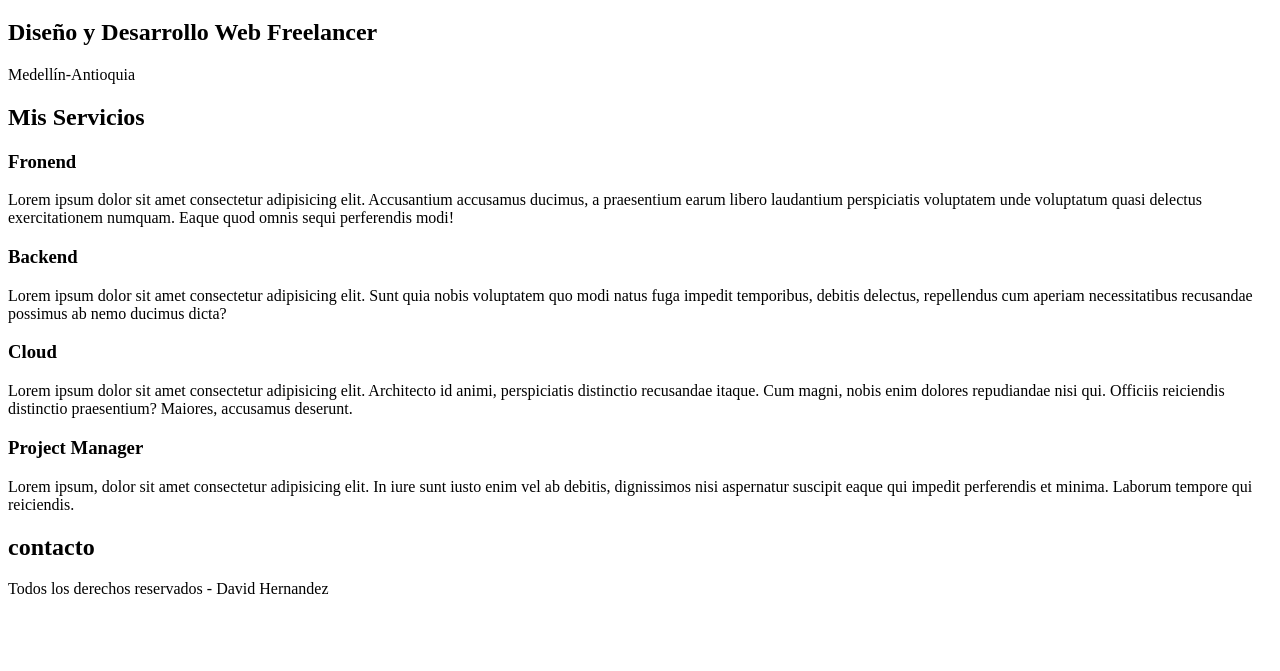
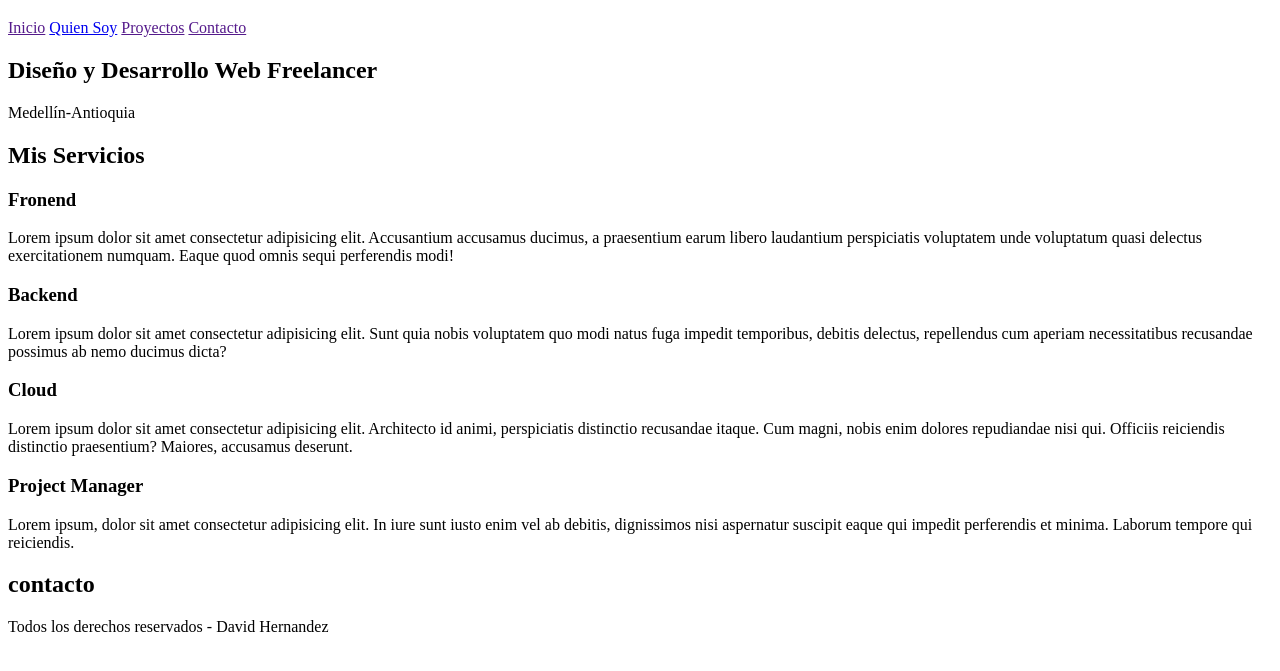
Before and after one commit to davidhdzara/portafolio, a plain HTML site: page index.html in a window 1280 px wide. Shown: the part 61-732 px from the top of the page. Drawn offline with Linux system fonts and the light colour scheme.

Commit message:
fet:add nosotros page and new structure for index page

```diff
--- a/index.html
+++ b/index.html
@@ -6,40 +6,72 @@
     <title>David Hernandez | Freelancer</title>
   </head>
   <body>
+    <header>
       <h1>David Hernandez | Freelancer</h1>
+    </header>
+
+    <nav>
+        <a href="">Inicio</a>
+        <a href="notros.html">Quien Soy</a>
+        <a href="">Proyectos</a>
+        <a href="">Contacto</a>
+    </nav>
+
+    <section>
       <h2>Diseño y Desarrollo Web Freelancer</h2>
       <p>Medellín-Antioquia</p>
+    </section>
+
+    <main>
       <h2>Mis Servicios</h2>
+
+      <section>
         <h3>Fronend</h3>
         <p>
           Lorem ipsum dolor sit amet consectetur adipisicing elit. Accusantium
           accusamus ducimus, a praesentium earum libero laudantium perspiciatis
-      voluptatem unde voluptatum quasi delectus exercitationem numquam. Eaque
-      quod omnis sequi perferendis modi!
+          voluptatem unde voluptatum quasi delectus exercitationem numquam.
+          Eaque quod omnis sequi perferendis modi!
         </p>
+      </section>
+
+      <section>
         <h3>Backend</h3>
         <p>
-      Lorem ipsum dolor sit amet consectetur adipisicing elit. Sunt quia nobis
-      voluptatem quo modi natus fuga impedit temporibus, debitis delectus,
-      repellendus cum aperiam necessitatibus recusandae possimus ab nemo ducimus
-      dicta?
+          Lorem ipsum dolor sit amet consectetur adipisicing elit. Sunt quia
+          nobis voluptatem quo modi natus fuga impedit temporibus, debitis
+          delectus, repellendus cum aperiam necessitatibus recusandae possimus
+          ab nemo ducimus dicta?
         </p>
+      </section>
+
+      <section>
         <h3>Cloud</h3>
         <p>
           Lorem ipsum dolor sit amet consectetur adipisicing elit. Architecto id
-      animi, perspiciatis distinctio recusandae itaque. Cum magni, nobis enim
-      dolores repudiandae nisi qui. Officiis reiciendis distinctio praesentium?
-      Maiores, accusamus deserunt.
+          animi, perspiciatis distinctio recusandae itaque. Cum magni, nobis
+          enim dolores repudiandae nisi qui. Officiis reiciendis distinctio
+          praesentium? Maiores, accusamus deserunt.
         </p>
+      </section>
+
+      <section>
         <h3>Project Manager</h3>
         <p>
           Lorem ipsum, dolor sit amet consectetur adipisicing elit. In iure sunt
-      iusto enim vel ab debitis, dignissimos nisi aspernatur suscipit eaque qui
-      impedit perferendis et minima. Laborum tempore qui reiciendis.
+          iusto enim vel ab debitis, dignissimos nisi aspernatur suscipit eaque
+          qui impedit perferendis et minima. Laborum tempore qui reiciendis.
         </p>
+      </section>
+    </main>
 
+    <section>
         <h2>contacto</h2>
+    </section>
 
+    <footer>
         <p>Todos los derechos reservados - David Hernandez</p>
+    </footer>
+
   </body>
 </html>
```
Also changed, not shown: notros.html (added). Lines whose indentation alone changed are shown as unchanged.
